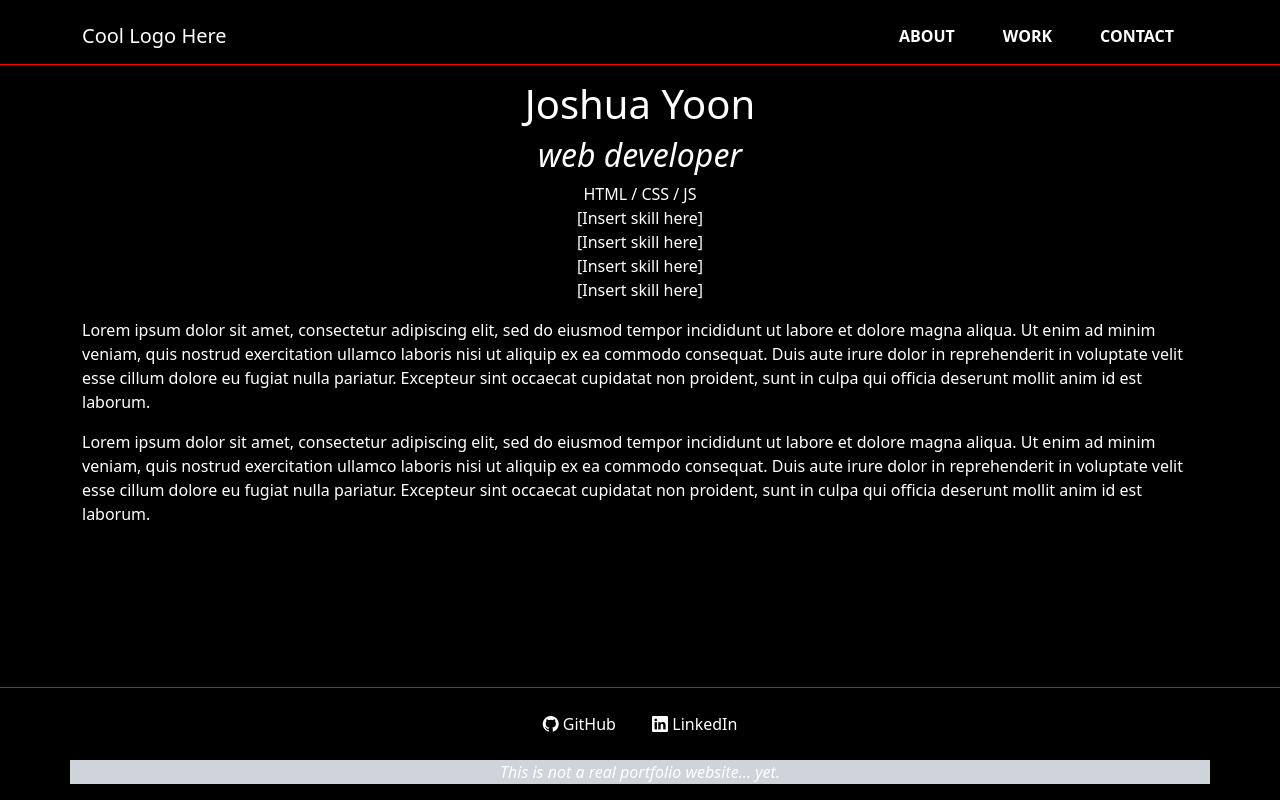
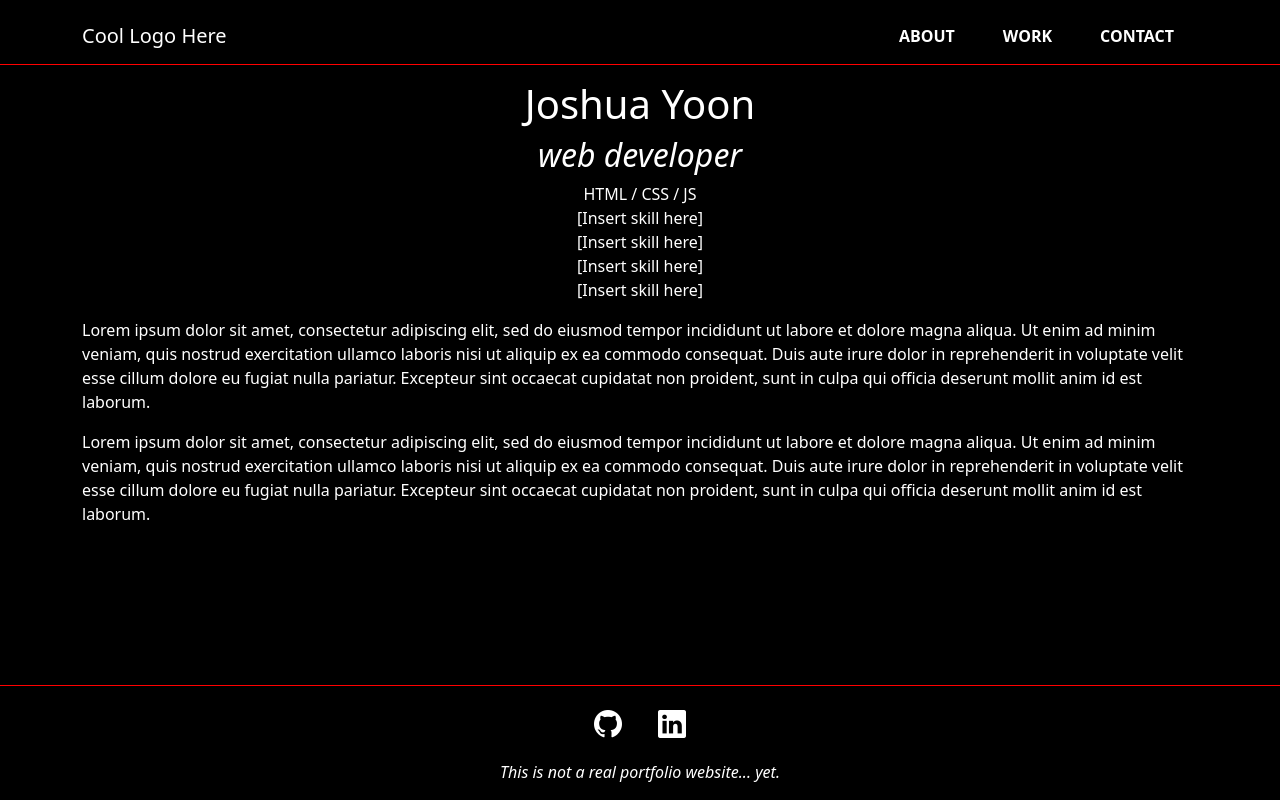
Before and after one commit to yoonj200/Website-Practice, a plain HTML site: page index.html in a window 1280 px wide. Drawn offline with nearby package versions, Linux system fonts and the light colour scheme.

Commit message:
Removes link text in footer for a cleaner appearance

```diff
--- a/index.html
+++ b/index.html
@@ -43,13 +43,11 @@
       </div>
     </section>
     <footer class="text-center bg-black text-white">
-      <div class="container p-4">
-        <a id="github-link" class="contact-btn text-decoration-none text-white px-3" href="https://github.com/yoonj200" target="_blank"><i class="bi bi-github"></i> GitHub</a>
-        <a id="linkedin-link" class="contact-btn text-decoration-none text-white px-3" href="https://www.linkedin.com/in/j-yoon-115775224/" target="_blank"><i class="bi bi-linkedin"></i> LinkedIn</a>
+      <div class="container p-3">
+        <a id="github-link" class="contact-btn text-decoration-none text-white px-3" href="https://github.com/yoonj200" target="_blank"><i class="bi bi-github"></i></a>
+        <a id="linkedin-link" class="contact-btn text-decoration-none text-white px-3" href="https://www.linkedin.com/in/j-yoon-115775224/" target="_blank"><i class="bi bi-linkedin"></i></a>
       </div>
-      <div class="container-lg bg-dark-subtle">
-        <p class="fst-italic">This is not a real portfolio website... yet.</p>
-      </div>
+      <p class="fst-italic">This is not a real portfolio website... yet.</p>
     </footer>
   </body>
 </html>
--- a/styles.css
+++ b/styles.css
@@ -50,7 +50,13 @@ footer {
   width: 100%;
 }
 
-#github-link, #linkedin-link:hover {
+footer a#github-link,
+footer a#linkedin-link {
+  font-size: 1.75em;
+}
+
+footer a#github-link:hover,
+footer a#linkedin-link:hover {
   color: red;
   transform: translateY(8px);
 }
```
Also changed, not shown: contact.html (+3 -3 lines), work.html (+3 -3 lines).
